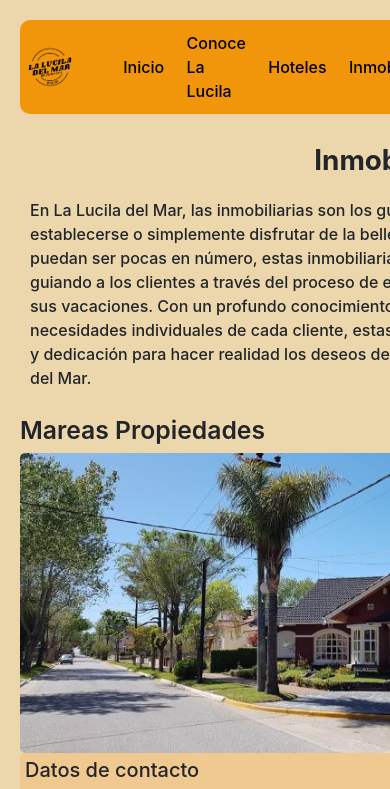
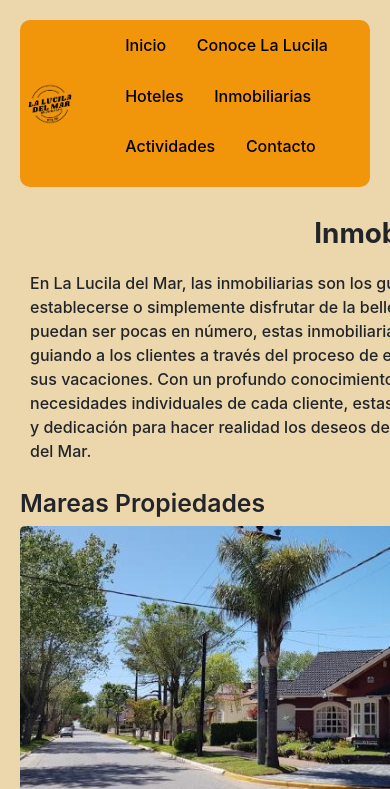
Before and after one commit to alediodati/LaLucilaDelMarWili-Diodati, a website: page pages/inmobiliarias.html in a window 390 px wide. Shown: the top 789 px of the page. Drawn offline with nearby package versions, Linux system fonts and the light colour scheme.

Commit message:
se arreglo la nav haciendola responsive

```diff
--- a/pages/inmobiliarias.html
+++ b/pages/inmobiliarias.html
@@ -19,16 +19,19 @@
     />
   </head>
   <body>
-    <nav class="nav1">
+    <div>
+      <nav class="header2">
         <div class="logo">
-        <img src="/imagenes/la lucila logo.png" alt="logo de la lucila" />
+          <img src="../imagenes/la lucila logo.png" alt="logo de la lucila" />
         </div>
-      <ul class="nav1">
+        <ul class="nav-links">
           <li>
             <a class="item" href="/index.html">Inicio</a>
           </li>
           <li>
-          <a class="item" href="/pages/conocelalucila.html">Conoce La Lucila</a>
+            <a class="item" href="/pages/conocelalucila.html"
+              >Conoce La Lucila</a
+            >
           </li>
           <li>
             <a class="item" href="/pages/hoteles.html">Hoteles</a>
@@ -44,6 +47,7 @@
           </li>
         </ul>
       </nav>
+    </div>
     <div class="contenedor2">
       <header class="header">
         <h1>Inmobiliarias</h1>
--- a/scss/style.scss
+++ b/scss/style.scss
@@ -85,18 +85,32 @@ footer {
 }
 
 
-.nav1{
+.header2{
         background-color: rgb(241, 149, 10);
         margin: 0 auto;
         border-radius: 10px;
-        justify-content:space-between;
+        justify-content: space-between;
         align-items: center;
         display: flex;
         list-style: none;
+    }
+.header2 .nav-links li{
+    display: inline-block;
+    padding: 2px;
+}
+.header2 .nav li:hover{
+    transform: scale(2.2);
 
+}
+.header2 .nav-li{
+    display: inline-block;
+    padding: 0 20px;
+}
+.header2 .nav-a{
+    font-size: 500;
+    display: inline-block;
+}
 
-
-    }
     .headerTitle {
         text-align: center;
     }
```
Also changed, not shown: index.html (+2 -2 lines), pages/actividades.html (+2 -2 lines), pages/conocelalucila.html (+2 -2 lines), pages/contacto.html (+2 -2 lines), pages/hoteles.html (+7 -6 lines), css/style.css, 1 other file. Lines whose indentation alone changed are shown as unchanged.
